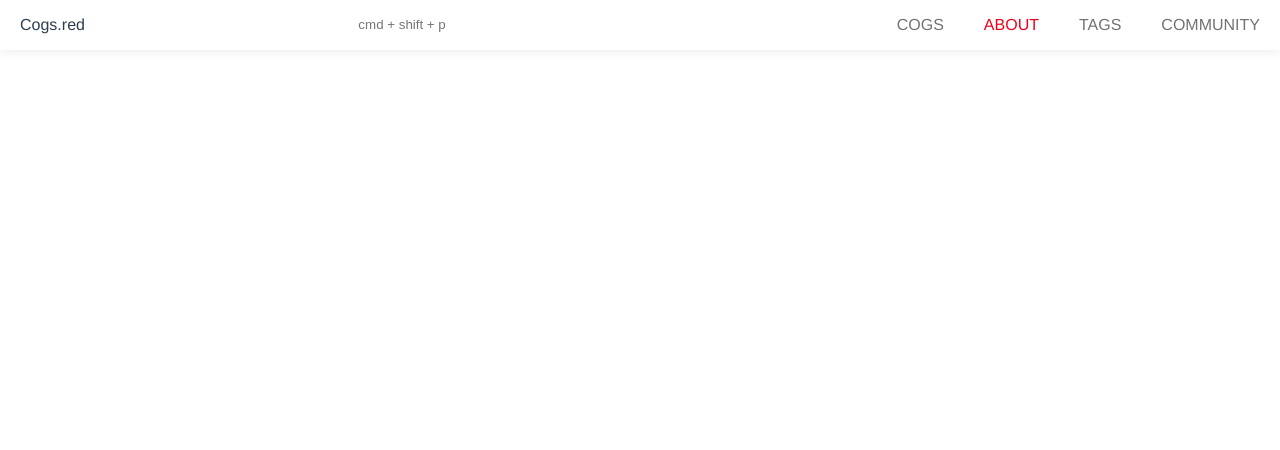
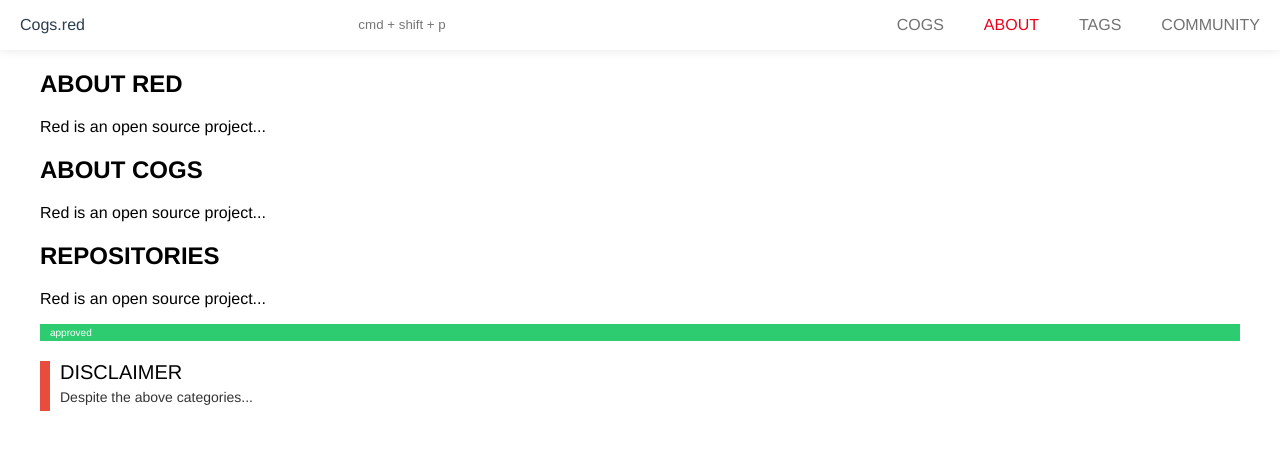
Before and after one commit to orels1/v3.cogs.red, a Vue app: page /about in a window 1280 px wide. Shown: the top 450 px of the page. Built offline with nearby package versions, Linux system fonts and the light colour scheme.

Commit message:
added About stub

```diff
--- /dev/null
+++ b/src/components/About.vue
@@ -0,0 +1,38 @@
+<template lang="pug">
+  div(:class="$style.About")
+    AboutTitle About Red
+    p Red is an open source project...
+    AboutTitle About Cogs
+    p Red is an open source project...
+    AboutTitle Repositories
+    p Red is an open source project...
+    Badge(type="approved") Repositories...
+    Infobar(type="danger") Despite the above categories...
+</template>
+
+<script>
+import Vue from 'vue';
+import Component from 'vue-class-component';
+import Infobar from '@/components/singles/Infobar';
+import Title from '@/components/singles/Title';
+import Badge from '@/components/singles/Badge';
+
+@Component({
+  components: {
+    Infobar,
+    AboutTitle: Title,
+    Badge,
+  },
+})
+export default class About extends Vue {
+
+}
+</script>
+
+<style lang="sass" module>
+.About
+  color: #000
+  max-width: 1200px
+  padding: 0 20px
+  margin: 0 auto
+</style>
--- a/src/components/singles/Infobar.vue
+++ b/src/components/singles/Infobar.vue
@@ -19,7 +19,7 @@
 })
 export default class Infobar extends Vue {
   get sidebarType() {
-    return this.type ? this.$style.default : this.$style[this.type];
+    return this.type ? this.$style[this.type] : this.$style.default;
   }
 }
 </script>
--- a/src/router/index.js
+++ b/src/router/index.js
@@ -1,6 +1,7 @@
 import Vue from 'vue';
 import Router from 'vue-router';
 import Cogs from '@/components/Cogs';
+import About from '@/components/About';
 
 Vue.use(Router);
 
@@ -12,5 +13,10 @@
       name: 'Cogs',
       component: Cogs,
     },
+    {
+      path: '/about',
+      name: 'About',
+      component: About,
+    },
   ],
 });
```
